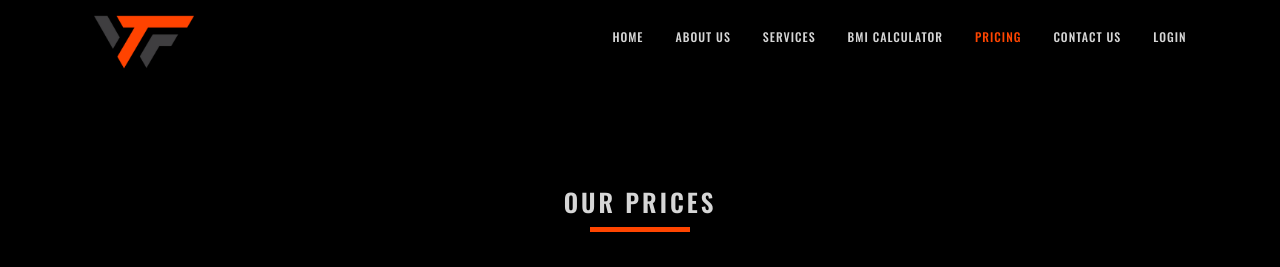
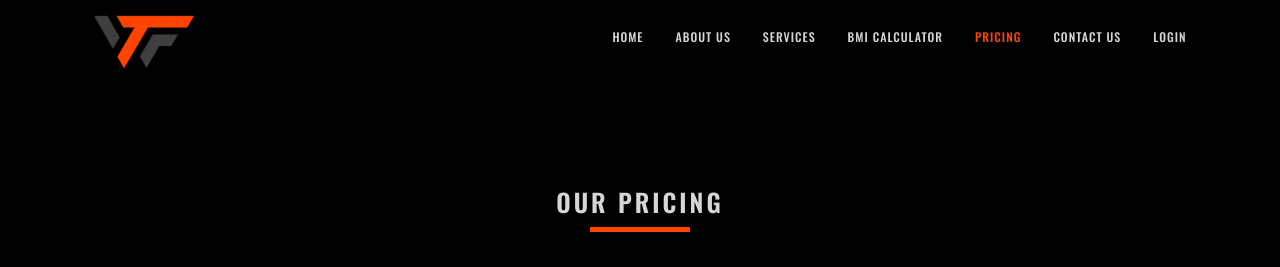
Before and after one commit to SatishKonduru/rskWFT, an Angular app: page /pricing in a window 1280 px wide. Shown: the top 267 px of the page. Built offline with nearby package versions, Linux system fonts and the light colour scheme.

Commit message:
heding update in Pricing

```diff
--- a/src/app/public-pages/pricing/pricing.component.html
+++ b/src/app/public-pages/pricing/pricing.component.html
@@ -1,5 +1,5 @@
 <div class="container">
-  <h1>Our Prices</h1>
+  <h1>Our Pricing</h1>
 </div>
 <section class=" pricing-plans ">
 
```
